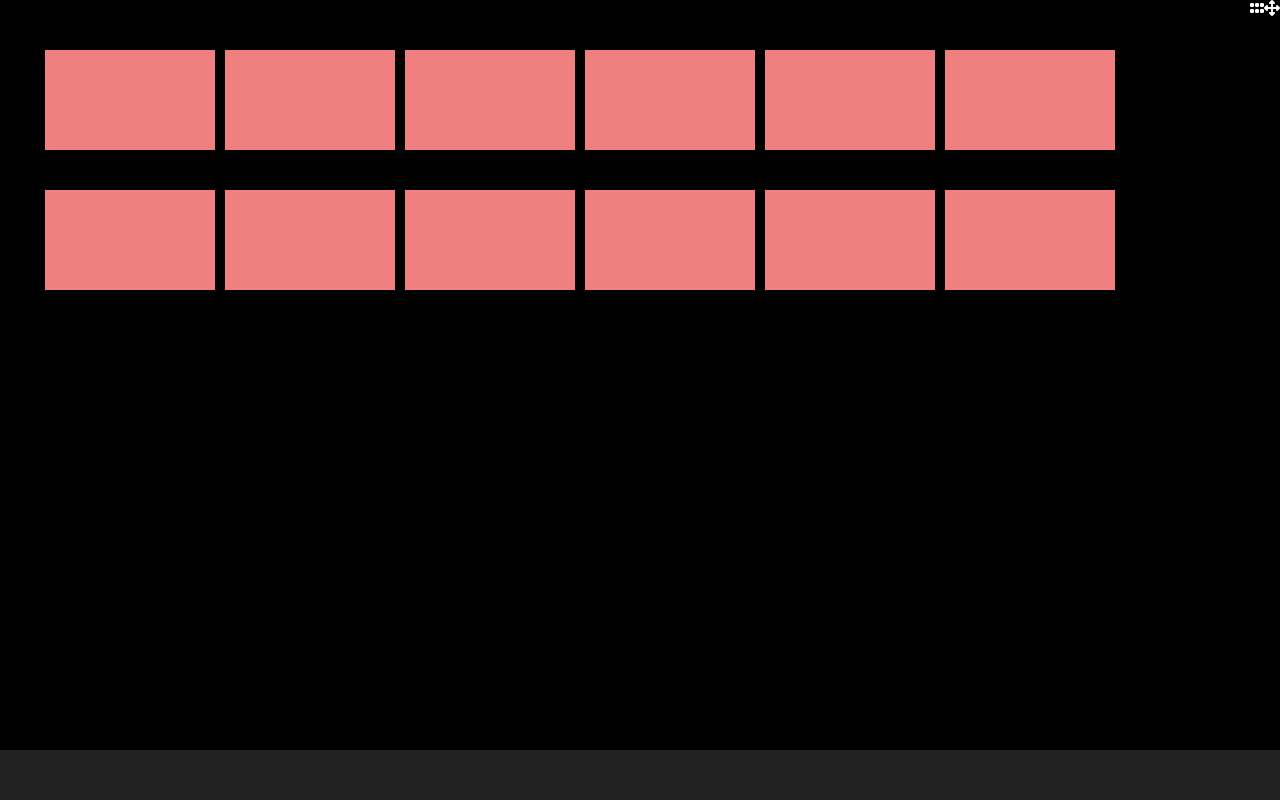
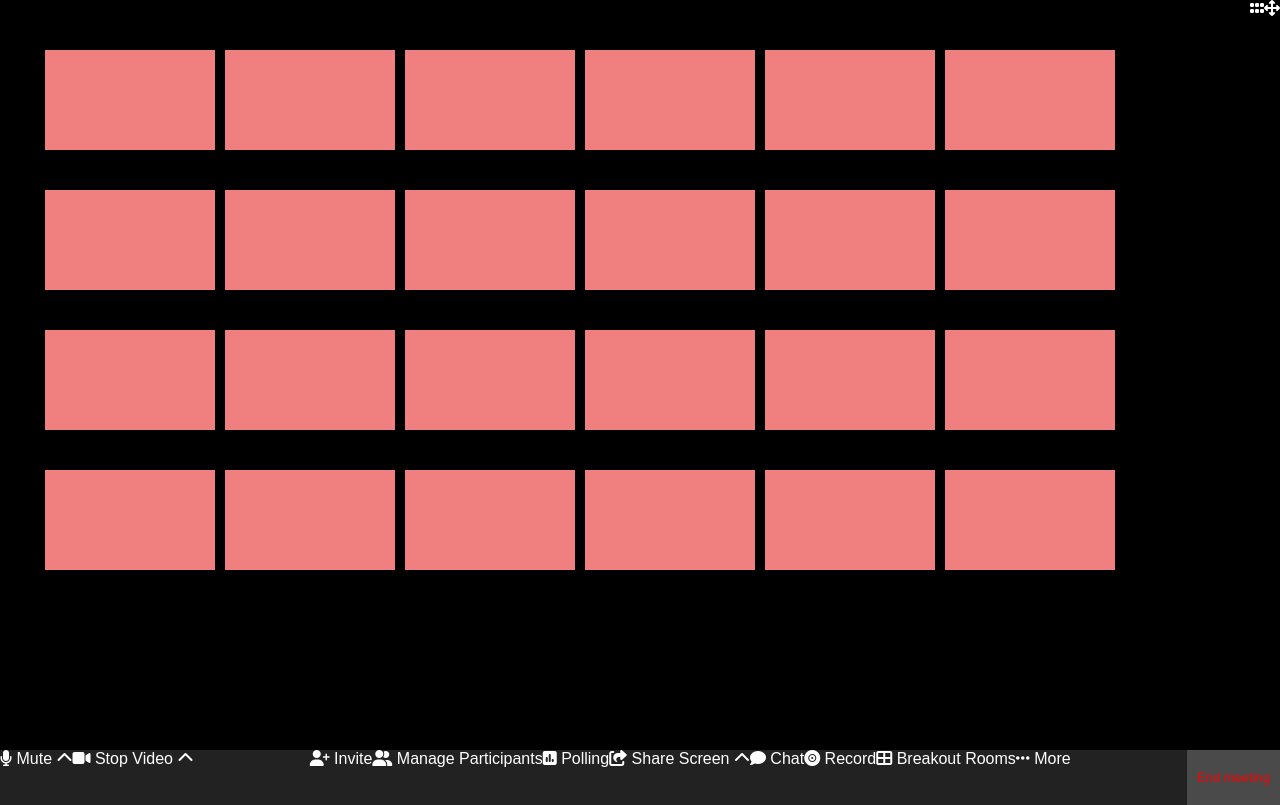
Before and after one commit to FrancescoFolgheraiter/html-css-zoom, a plain HTML site: page index.html in a window 1280 px wide. Drawn offline with Linux system fonts and the light colour scheme.

Commit message:
add icons footer bar

```diff
--- a/css/style.css
+++ b/css/style.css
@@ -6,6 +6,12 @@
     margin:0;
     padding:0;
     box-sizing: border-box;
+}
+/*
+    UTILITY
+*/
+.green{
+    color:green;
 }
 
 /*
@@ -45,6 +51,17 @@ main{
 footer .my-row{
     justify-content: space-between;
 }
+footer .my-row .my-col-1-3{
+    display:flex;
+    flex-wrap: wrap;
+}
+
+footer .my-row .my-col-1-3:last-child{
+    background-color: #4a4a4a;
+    padding:20px 10px;
+    color:red;
+    font-size: small;
+}
 /*
     DEBUG
 */
@@ -67,5 +84,5 @@ footer .my-row{
     height:100px;
     background-color: lightcoral;
     margin:20px 5px;
-    overflow: visible;
+
 }
--- a/index.html
+++ b/index.html
@@ -65,6 +65,42 @@
                 <div class="my-col">
 
                 </div>
+                <div class="my-col">
+
+                </div>
+                <div class="my-col">
+
+                </div>
+                <div class="my-col">
+
+                </div>
+                <div class="my-col">
+
+                </div>
+                <div class="my-col">
+
+                </div>
+                <div class="my-col">
+
+                </div>
+                <div class="my-col">
+
+                </div>
+                <div class="my-col">
+
+                </div>
+                <div class="my-col">
+
+                </div>
+                <div class="my-col">
+
+                </div>
+                <div class="my-col">
+
+                </div>
+                <div class="my-col">
+
+                </div>
             </div>
         </div>
     </main>
@@ -73,9 +109,56 @@
     <!--INIZIO FOOTER-->
     <footer>
         <div class="my-row bottom-bar">
-            <div class="my-col-1-3"></div>
-            <div class="my-col-1-3"></div>
-            <div class="my-col-1-3"></div>
+            <div class="my-col-1-3">
+                <div class="icons">
+                    <i class="fa-solid fa-microphone"></i>
+                    <span>Mute</span>
+                    <i class="fa-solid fa-chevron-up"></i>
+                </div>
+                <div class="icons">
+                    <i class="fa-solid fa-video"></i>
+                    <span>Stop Video</span>
+                    <i class="fa-solid fa-chevron-up"></i>
+                </div>
+            </div>
+            <div class="my-col-1-3">
+                <div class="icons">
+                    <i class="fa-solid fa-user-plus"></i>
+                    <span>Invite</span>
+                </div>
+                <div class="icons">
+                    <i class="fa-solid fa-user-group"></i>
+                    <span>Manage Participants</span>
+                </div>
+                <div class="icons">
+                    <i class="fa-solid fa-square-poll-vertical"></i>
+                    <span>Polling</span>
+                </div>
+                <div class="icons">
+                    <i class="fa-solid fa-share-from-square" class="green"></i>
+                    <span>Share Screen</span>
+                    <i class="fa-solid fa-chevron-up"></i>
+                </div>
+                <div class="icons">
+                    <i class="fa-solid fa-comment"></i>
+                    <span>Chat</span>
+                </div>
+                <div class="icons">
+                    <i class="fa-solid fa-record-vinyl"></i>
+                    <span>Record</span>
+                </div>
+                <div class="icons">
+                    <i class="fa-solid fa-table-cells-large"></i>
+                    <span>Breakout Rooms</span>
+                </div>
+                <div class="icons">
+                    <i class="fa-solid fa-ellipsis"></i>
+                    <span>More</span>
+                </div>
+            </div>
+            <div class="my-col-1-3">
+                End meeting
+            </div>
         </div>
     </footer>
     <!--FINE FOOTER-->
```
